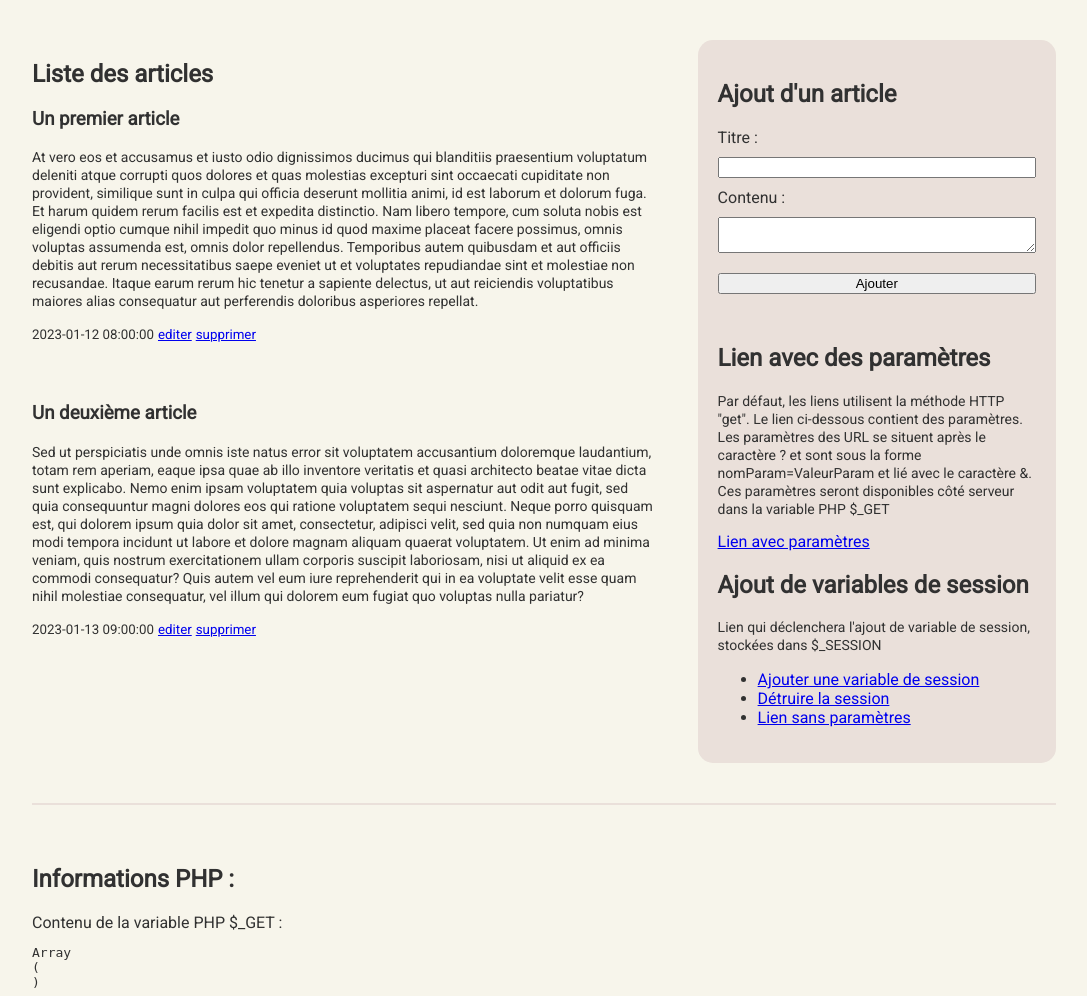
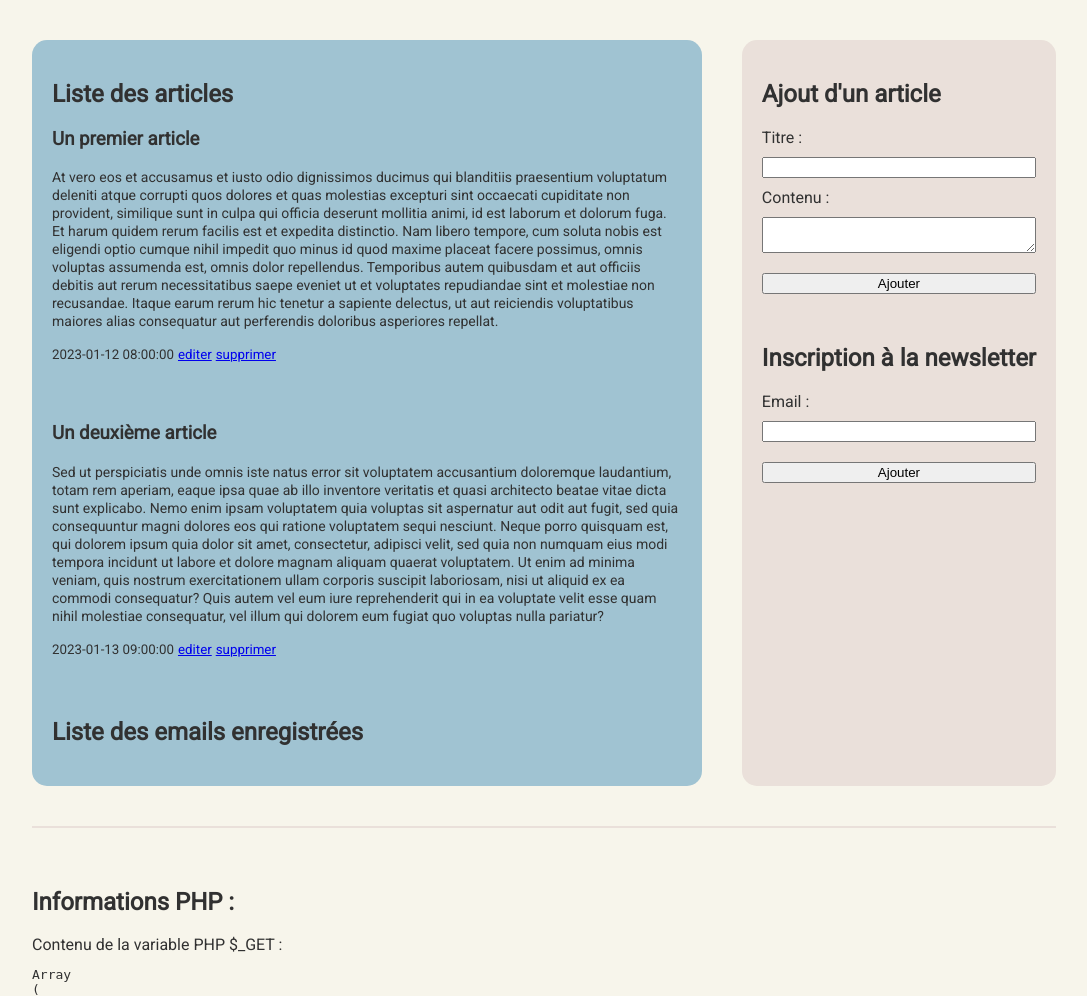
Before and after one commit to tania7777/PHP-MVC, a PHP site: page / in a window 1280 px wide. Shown: the part 204-1200 px from the top of the page, without its empty margins (16-1103 px from the left). Run offline with PHP 8.4, Linux system fonts and the light colour scheme; data comes from the database, SQL or seed files in the repository; some libraries are stand-ins or nearby versions.

Commit message:
Activite 3 - Exercice 1 - Autoloader & Namespaces

```diff
--- /dev/null
+++ b/app/Controllers/Article.php
@@ -0,0 +1,51 @@
+<?php
+
+namespace App\Controllers;
+
+class Article
+{
+  function index()
+  {
+    $article_model = new \App\Models\Article();
+    $articles = $article_model->list();
+
+    $view_content = new \App\View(['articles' => $articles], ['content' => ['articles/list']], 'content', false);
+    $view_aside = new \App\View([], ['form' => ['articles/form']], 'aside', false);
+    new \App\View([], ['content' => $view_content, 'aside' => $view_aside]);
+
+  }
+
+  function add()
+  {
+    if (isset($_POST['ajout_article'])) {
+      $article_model = new \App\Models\Article();
+      $article_model->add($_POST);
+    }
+
+    $this->index();
+  }
+
+  function edit($id)
+  {
+
+    if (isset($_POST['edition_article'])) {
+      $article_model = new \App\Models\Article();
+      $article_model->update($_POST);
+      return $this->index();
+    }
+
+    $article_model = new \App\Models\Article();
+    $article_model = $article_model->get($id);
+
+    $view_aside = new \App\View([], ['form' => 'articles/form', 'get' => 'blocks/link_get_parameters', 'session' => 'blocks/link_session_variables'], 'aside', false);
+
+    new \App\View(['article' => $article_model], ['content' => 'articles/edit', 'aside' => $view_aside]);
+  }
+
+  function delete($id)
+  {
+    $article_model = new \App\Models\Article();
+    $article_model->delete($id);
+    $this->index();
+  }
+}
--- a/app/Controllers/Articles.php
+++ /dev/null
@@ -1,52 +0,0 @@
-<?php
-
-require_once 'app/Models/Article.php';
-require_once 'app/View.php';
-
-class Articles
-{
-  function index()
-  {
-    $article_model = new Article();
-    $articles = $article_model->list();
-
-    $view_content = new View(['articles' => $articles], ['content' => ['articles/list']], 'content', false);
-    $view_aside = new View([], ['form' => ['articles/form']], 'aside', false);
-    new View([], ['content' => $view_content, 'aside' => $view_aside]);
-
-  }
-
-  function add()
-  {
-    if (isset($_POST['ajout_article'])) {
-      $article_model = new Article();
-      $article_model->add($_POST);
-    }
-
-    $this->index();
-  }
-
-  function edit($id)
-  {
-
-    if (isset($_POST['edition_article'])) {
-      $article_model = new Article();
-      $article_model->update($_POST);
-      return $this->index();
-    }
-
-    $article_model = new Article();
-    $article_model = $article_model->get($id);
-
-    $view_aside = new View([], ['form' => 'articles/form', 'get' => 'blocks/link_get_parameters', 'session' => 'blocks/link_session_variables'], 'aside', false);
-
-    new View(['article' => $article_model], ['content' => 'articles/edit', 'aside' => $view_aside]);
-  }
-
-  function delete($id)
-  {
-    $article_model = new Article();
-    $article_model->delete($id);
-    $this->index();
-  }
-}
--- a/app/Controllers/Home.php
+++ b/app/Controllers/Home.php
@@ -1,51 +1,19 @@
 <?php
 
-require_once 'app/Models/Article.php';
-require_once 'app/View.php';
+namespace App\Controllers;
 
 class Home
 {
-
   function index()
   {
-    $article_model = new Article();
+    $article_model = new \App\Models\Article();
     $articles = $article_model->list();
 
-    $view_aside = new View([], ['form' => 'articles/form', 'get' => 'blocks/link_get_parameters', 'session' => 'blocks/link_session_variables'], 'aside', false);
+    $newsletter_model = new \App\Models\Newsletter();
+    $newsletters = $newsletter_model->list();
 
-    new View(['articles' => $articles], ['content' => 'articles/list', 'aside' => $view_aside]);
-  }
-
-  function add()
-  {
-      if (isset($_POST['ajout_article'])) {
-          $article_model = new Article();
-          $article_model->add($_POST);
-      }
-      $this->index();
-  }
-
-  function edit($id)
-  {
-
-    if (isset($_POST['edition_article'])) {
-      $article_model = new Article();
-      $article_model->update($_POST);
-      return $this->index();
-    }
-
-    $article_model = new Article();
-    $article_model = $article_model->get($id);
-
-    $view_aside = new View([], ['form' => 'articles/form', 'get' => 'blocks/link_get_parameters', 'session' => 'blocks/link_session_variables'], 'aside', false);
-
-    new View(['article' => $article_model], ['content' => 'articles/edit', 'aside' => $view_aside]);
-  }
-
-  function delete($id)
-  {
-    $article_model = new Article();
-    $article_model->delete($id);
-    $this->index();
+    $view_content = new \App\View(['articles' => $articles, 'newsletters' => $newsletters], ['content' => ['articles/list', 'newsletters/list']], 'content', false);
+    $view_aside = new \App\View([], ['form' => ['articles/form', 'newsletters/form']], 'aside', false);
+    new \App\View([], ['content' => $view_content, 'aside' => $view_aside]);
   }
 }
--- /dev/null
+++ b/app/Controllers/Newsletter.php
@@ -0,0 +1,49 @@
+<?php
+
+namespace App\Controllers;
+
+class Newsletter
+{
+  function index()
+  {
+    $newsletter_model = new \App\Models\Newsletter();
+    $newsletters = $newsletter_model->list();
+
+    $view_content = new \App\View(['newsletters' => $newsletters], ['content' => ['newsletters/list']], 'content', false);
+    $view_aside = new \App\View([], ['form' => 'newsletters/form'], 'aside', false);
+    new \App\View([], ['content' => $view_content, 'aside' => $view_aside]);
+  }
+
+  function add()
+  {
+    if (isset($_POST['ajout_newsletter'])) {
+      $newsletter_model = new \App\Models\Newsletter();
+      $newsletter_model->add($_POST);
+    }
+
+    $this->index();
+  }
+
+  function edit($id)
+  {
+    $newsletter_model = new \App\Models\Newsletter();
+
+    if (isset($_POST['edition_newsletter'])) {
+      $newsletter_model->update($_POST);
+      return $this->index();
+    }
+
+    $newsletter_model = $newsletter_model->get($id);
+
+    $view_aside = new \App\View([], ['form' => 'newsletters/form'], 'aside', false);
+
+    new \App\View(['newsletter' => $newsletter_model], ['content' => 'newsletters/edit', 'aside' => $view_aside]);
+  }
+
+  function delete($id)
+  {
+    $newsletter_model = new \App\Models\Newsletter();
+    $newsletter_model->delete($id);
+    $this->index();
+  }
+}
--- a/app/Controllers/Newsletters.php
+++ /dev/null
@@ -1,51 +0,0 @@
-<?php
-
-require_once 'app/Models/Newsletter.php';
-require_once 'app/View.php';
-
-class Newsletters
-{
-  function index()
-  {
-    $newsletter_model = new Newsletter();
-    $newsletters = $newsletter_model->list();
-
-    $view_content = new View(['newsletters' => $newsletters], ['content' => ['newsletters/list']], 'content', false);
-    $view_aside = new View([], ['form' => 'newsletters/form'], 'aside', false);
-    new View([], ['content' => $view_content, 'aside' => $view_aside]);
-  }
-
-  function add()
-  {
-    if (isset($_POST['ajout_newsletter'])) {
-      $newsletter_model = new Newsletter();
-      $newsletter_model->add($_POST);
-    }
-
-    $this->index();
-  }
-
-  function edit($id)
-  {
-
-    if (isset($_POST['edition_newsletter'])) {
-      $newsletter_model = new Newsletter();
-      $newsletter_model->update($_POST);
-      return $this->index();
-    }
-
-    $newsletter_model = new Newsletter();
-    $newsletter_model = $newsletter_model->get($id);
-
-    $view_aside = new View([], ['form' => 'newsletters/form'], 'aside', false);
-
-    new View(['newsletter' => $newsletter_model], ['content' => 'newsletters/edit', 'aside' => $view_aside]);
-  }
-
-  function delete($id)
-  {
-    $newsletter_model = new Newsletter();
-    $newsletter_model->delete($id);
-    $this->index();
-  }
-}
--- a/app/Models/Article.php
+++ b/app/Models/Article.php
@@ -1,4 +1,8 @@
 <?php
+
+namespace App\Models;
+
+use Exception;
 class Article
 {
   protected $pdo;
@@ -20,7 +24,7 @@ class Article
 
       $query = $this->pdo->prepare('SELECT * FROM articles');
       $query->execute();
-      return $query->fetchAll(PDO::FETCH_CLASS);
+      return $query->fetchAll(\PDO::FETCH_CLASS);
     } catch (Exception $e) {
       print "Erreur fonction list() dans le modèle Article : " . $e->getMessage() . "<br/>";
       die();
--- a/app/Models/Newsletter.php
+++ b/app/Models/Newsletter.php
@@ -1,4 +1,8 @@
 <?php
+
+namespace App\Models;
+
+use Exception;
 class Newsletter
 {
   protected $pdo;
@@ -20,7 +24,7 @@ class Newsletter
 
       $query = $this->pdo->prepare('SELECT * FROM newsletter');
       $query->execute();
-      return $query->fetchAll(PDO::FETCH_CLASS);
+      return $query->fetchAll(\PDO::FETCH_CLASS);
     } catch (Exception $e) {
       print "Erreur fonction list() dans le modèle Newsletter : " . $e->getMessage() . "<br/>";
       die();
--- a/app/Route.php
+++ b/app/Route.php
@@ -1,5 +1,6 @@
 <?php
 
+namespace App;
 class Route
 {
   public static function get($routes = [])
--- a/app/View.php
+++ b/app/View.php
@@ -1,4 +1,7 @@
 <?php
+
+namespace App;
+
 
 class View
 {
--- /dev/null
+++ b/app/autoload.php
@@ -0,0 +1,19 @@
+<?php
+
+function autoload($class)
+{
+    //Liste des répertoires à explorer pour essayer de trouver la classe
+    $folders = ['app/', 'app/Controllers/', 'app/Models/'];
+
+    //Nettoyage du nom de la classe
+    //Le nom de la class appellée avec le namespace est du type "App\Models\Article" pour une classe Article
+    //Avec les fonctions substr et strrpos, on récupère la dernière partie du nom, après le \, soit par exemple Article pour "App\Models\Article"
+    $class = substr($class, strrpos($class, '\\') + 1);
+
+    foreach ($folders as $folder) { //on boucle sur la liste de répertoires
+        if (is_file($folder . $class . '.php')) { //si le fichier existe dans ce répertoire
+            require_once $folder . $class . '.php'; //on l'inclut
+        }
+    }
+}
+spl_autoload_register('autoload'); //inscrire notre fonction autoload() dans le chargement automatique des classes de PHP
--- a/app/bootstrap.php
+++ b/app/bootstrap.php
@@ -1,23 +1,12 @@
 <?php
+include_once 'autoload.php';
 
-/**
- * TOUT LE CODE CONTENU DANS LES BALISES <?php et ?>
- * SERA EXECUTÉ COTÉ SERVEUR
- * ET NE SERA PAS VISIBLE DANS LE NAVIGATEUR HTML
- */
+DEFINE('BASE_URL', '/'); //à utiliser si vous utilisez la commande "php -S localhost:2023" pour accéder au projet
+DEFINE('DB_PATH', realpath("./database.sqlite"));
 
 session_start(); //inititialise la session. Permet de créer un lien avec chaque visiteur et de stocker des informations dans $_SESSION
 
-//Variables
-
-//Une constante pour spécifier l'url du site
-//utilisée pour les liens hypertextes, les feuilles de style, les fichiers Javascript, les images, etc.
-define('BASE_URL', '/'); //à utiliser si vous utilisez la commande "php -S localhost:2023" pour accéder au projet
-// define('BASE_URL','/PWS-TP1/'); //à utiliser si vous utiliser une stack WAMP/LAMP/MAMP et que vous accédez au projet avec une url du type http://localhost/PWS-TP1/
-
-DEFINE('DB_PATH', realpath("./database.sqlite") );
-
-// Session
+// Session, à déplacer dans une future version
 
 //Si le paramètre ajoutSession est présent dans l'URL, on ajoute une valeur aléatoire dans la session
 //Ces valeurs seront conservées pour l'utilisateur tant que la session sera valide ou non détruite
@@ -29,5 +18,3 @@ if (isset($_GET['detruireSession'])) {
   session_destroy();
   session_start();
 }
-
-?>
--- a/routes.php
+++ b/routes.php
@@ -1,23 +1,15 @@
 <?php
 
-//On inclut la classe Route
-require_once 'app/Route.php';
+\App\Route::get([
+  '' => ['\App\Controllers\Home','index'],
 
-//On doit inclure tous les Controllers dont on veut disposer
-require_once 'app/Controllers/Home.php';
-require_once 'app/Controllers/Articles.php';
-require_once 'app/Controllers/Newsletters.php';
+  'articles' => ['\App\Controllers\Article','index'],
+  'articles/add' => ['\App\Controllers\Article','add'],
+  'articles/delete/{id}' => ['\App\Controllers\Article','delete'],
+  'articles/edit/{id}' => ['\App\Controllers\Article','edit'],
 
-Route::get([
-  '' => ['Home','index'],
-
-  'articles' => ['Articles','index'],
-  'articles/add' => ['Articles','add'],
-  'articles/delete/{id}' => ['Articles','delete'],
-  'articles/edit/{id}' => ['Articles','edit'],
-
-  'newsletter' => ['Newsletters','index'],
-  'newsletter/add' => ['Newsletters','add'],
-  'newsletter/delete/{id}' => ['Newsletters','delete'],
-  'newsletter/edit/{id}' => ['Newsletters','edit'],
+  'newsletter' => ['\App\Controllers\Newsletter','index'],
+  'newsletter/add' => ['\App\Controllers\Newsletter','add'],
+  'newsletter/delete/{id}' => ['\App\Controllers\Newsletter','delete'],
+  'newsletter/edit/{id}' => ['\App\Controllers\Newsletter','edit'],
 ]);
```
